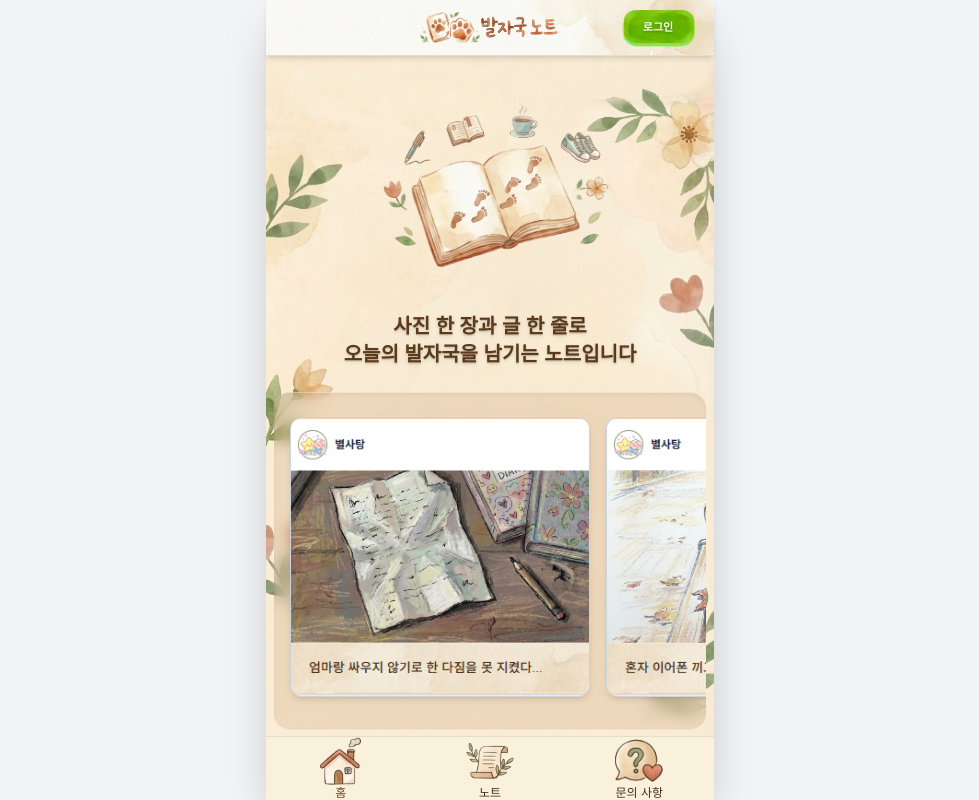
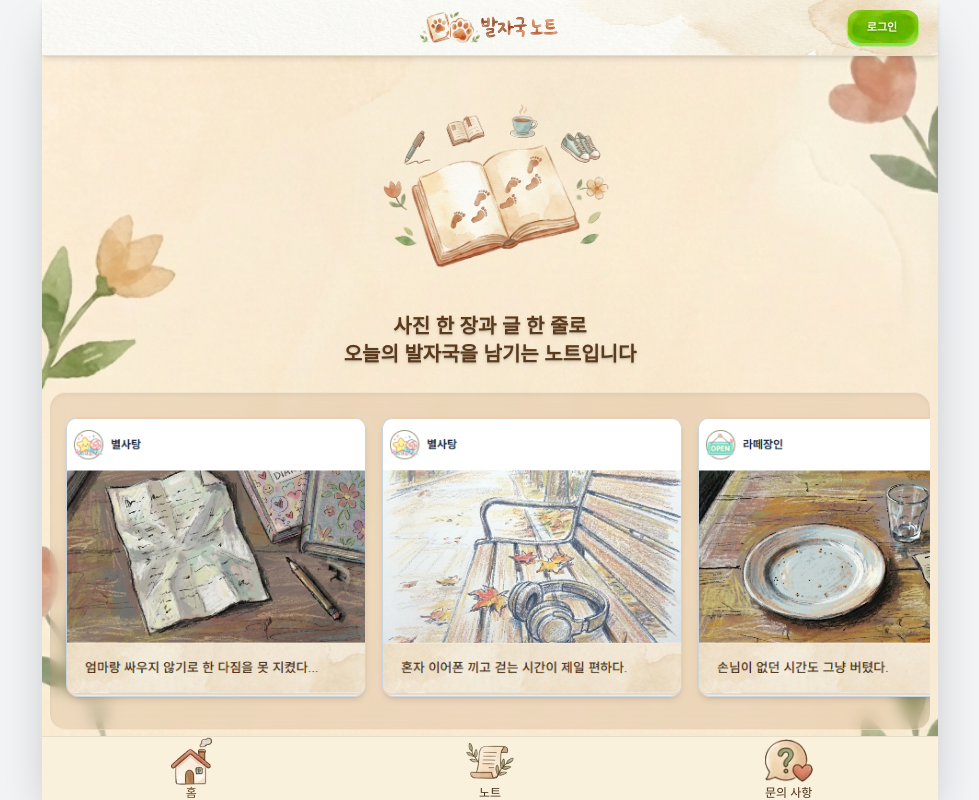
Before and after one commit to sunduk/QuestMate, a Next.js app in the folder client/: page / in a window 1280 px wide. Shown: the whole page, without its empty margins (150-1129 px from the left). Built offline with nearby package versions, Linux system fonts and the light colour scheme.

Commit message:
반응형 UI

```diff
--- a/client/src/app/quests/[id]/components/ParticipantList.tsx
+++ b/client/src/app/quests/[id]/components/ParticipantList.tsx
@@ -32,7 +32,7 @@ export const ParticipantList = ({ participants, targetCount, durationDays }: Par
                   }`}
                   style={isCompleted ? { backgroundImage: "url('/quest_icon_gold_border_finish.png')" } : {}}
                 >
-                  {p.avatar}
+                  <img src={p.avatar} alt={`${p.name} avatar`} className="rounded-full w-10 h-10" />
                 </div>
               </div>
               <div className="flex-1 flex flex-col gap-1.5">
--- a/client/src/components/layout/BottomNav.tsx
+++ b/client/src/components/layout/BottomNav.tsx
@@ -13,7 +13,7 @@ export default function BottomNav() {
 
   return (
     // fixed bottom-0: 화면 하단에 무조건 고정
-    <nav className="fixed bottom-0 z-50 flex h-16 w-full max-w-md items-center justify-around border-t border-[#e8ddc9] bg-[#f9f1dc] text-[#482e17]">
+    <nav className="z-50 flex h-16 w-full items-center justify-around border-t border-[#e8ddc9] bg-[#f9f1dc] text-[#482e17]">
       {menus.map((menu) => (
         <Link href={menu.href} key={menu.name}
           className={`flex flex-col items-center ${
--- a/client/src/components/layout/MobileFrame.tsx
+++ b/client/src/components/layout/MobileFrame.tsx
@@ -11,8 +11,8 @@ export default function MobileFrame({
     // 1. 바깥 배경: 스크롤 방지 (overflow-hidden)
     <div className="flex h-screen w-full justify-center bg-gray-100 overflow-hidden">
 
-      {/* 2. 모바일 컨테이너: h-full (부모 높이 100% 고정) */}
-      <div className="relative flex h-full w-full max-w-md flex-col bg-slate-50 shadow-2xl">
+      {/* 2. 모바일 컨테이너: 반응형 너비 */}
+      <div className="relative flex h-full w-full max-w-md md:max-w-2xl lg:max-w-4xl flex-col bg-slate-50 shadow-2xl">
 
         {/* 1. 상단 바 (고정) */}
         <TopBar />
```
